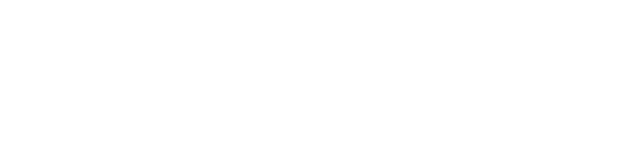
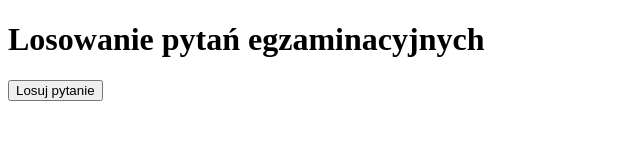
Before and after one commit to Onestyle7/RandomExamQuestionGenerator, a plain HTML site: page index.html in a window 1280 px wide. Shown: the whole page, without its empty margins (0-640 px from the left). Drawn offline with Linux system fonts and the light colour scheme.

Commit message:
Structure of html

```diff
--- a/index.html
+++ b/index.html
@@ -6,6 +6,12 @@
     <title>Document</title>
 </head>
 <body>
+    <div class="container">
+        <h1>Losowanie pytań egzaminacyjnych</h1>
+        <button id="drawButton">Losuj pytanie</button>
+        <div id="result"></div>
+    </div>
 
+    <script src="script.js"></script>
 </body>
 </html>
```
